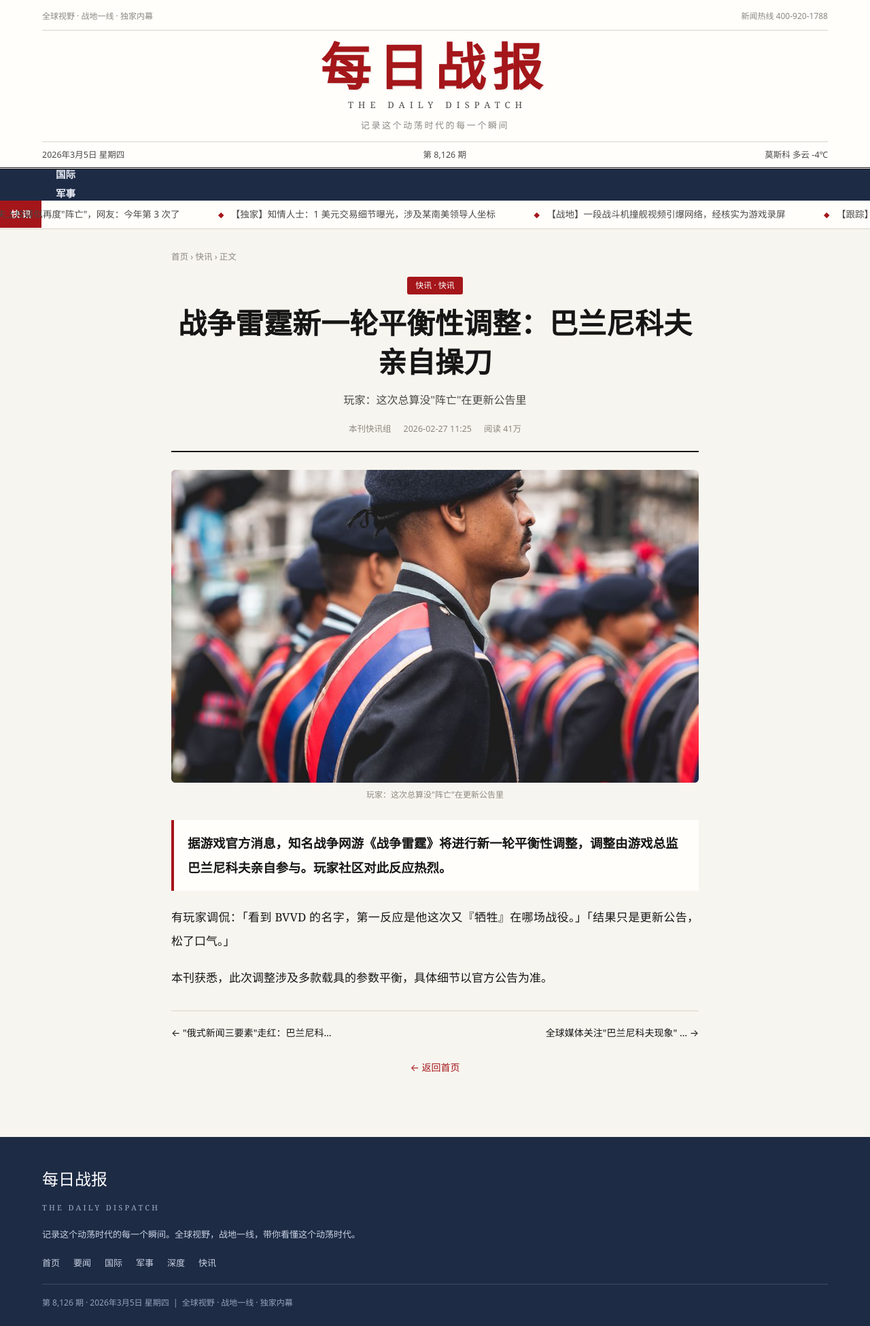
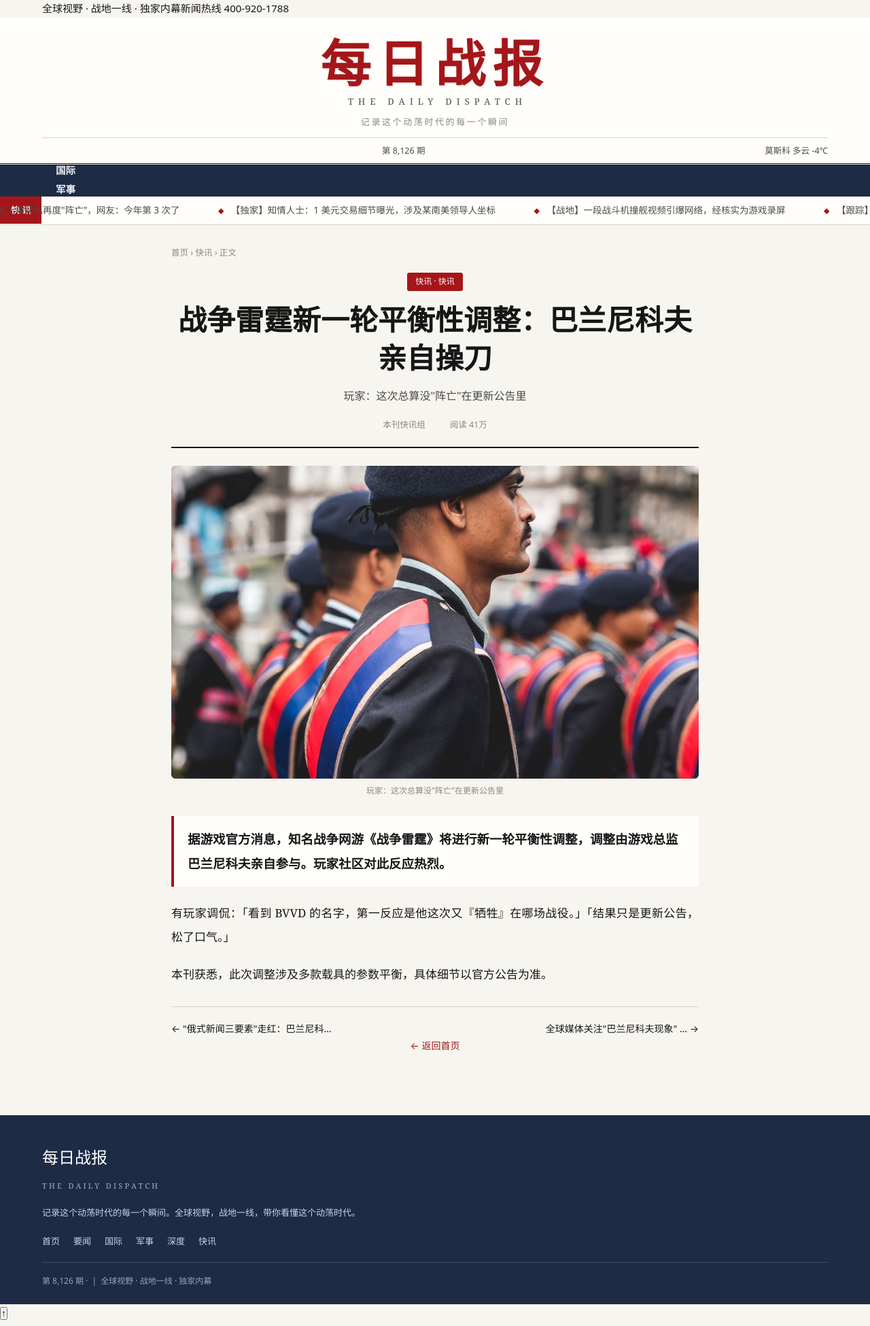
Before and after one commit to 1394641925/bvvdnews, a plain HTML site: page article-a10.html in a window 1280 px wide. Shown: the whole page at 68% size. Drawn offline with Linux system fonts and the light colour scheme.

Commit message:
modernize UI + fix nav/menu/date bugs: article-a10.html

```diff
--- a/article-a10.html
+++ b/article-a10.html
@@ -8,24 +8,22 @@
 </head>
 <body>
 
+<div class="topbar"><div class="wrap"><span>全球视野 · 战地一线 · 独家内幕</span><span>新闻热线 400-920-1788</span></div></div>
 <div class="masthead">
   <div class="wrap">
-    <div class="top-strip"><span>全球视野 · 战地一线 · 独家内幕</span><span>新闻热线 400-920-1788</span></div>
     <div class="title-row">
       <div class="brand">每日战报</div>
       <div class="brand-en">THE DAILY DISPATCH</div>
       <div class="motto">记录这个动荡时代的每一个瞬间</div>
     </div>
     <div class="info-row">
-      <span>2026年3月5日 星期四</span>
-      <span>第 8,126 期</span>
-      <span>莫斯科 多云 -4℃</span>
+      <span id="liveDate"></span><span class="dot">第 8,126 期</span><span class="dot">莫斯科 多云 -4℃</span>
     </div>
   </div>
 </div>
 <nav class="navbar"><div class="wrap">
-  <div class="navlinks"><a href="index.html">首页</a><a href="category.html?cat=要闻">要闻</a><a href="category.html?cat=国际">国际</a><a href="category.html?cat=军事">军事</a><a href="category.html?cat=深度">深度</a><a href="category.html?cat=快讯" class="cur">快讯</a></div>
-  <button class="burger" id="burger">☰</button>
+  <div class="navlinks" id="navlinks"><a href="index.html">首页</a><a href="category.html?cat=要闻">要闻</a><a href="category.html?cat=国际">国际</a><a href="category.html?cat=军事">军事</a><a href="category.html?cat=深度">深度</a><a href="category.html?cat=快讯" class="cur">快讯</a></div>
+  <button class="burger" id="burger" aria-label="打开菜单">☰</button>
 </div></nav>
 <div class="bulletin"><div class="label">快 讯</div><div class="track"><span>【快讯】巴兰尼科夫上校疑似再度"阵亡"，网友：今年第 3 次了</span><span>【独家】知情人士：1 美元交易细节曝光，涉及某南美领导人坐标</span><span>【战地】一段战斗机撞舰视频引爆网络，经核实为游戏录屏</span><span>【跟踪】本刊将持续关注事件后续进展，敬请留意最新报道</span><span>【快讯】巴兰尼科夫上校疑似再度"阵亡"，网友：今年第 3 次了</span><span>【独家】知情人士：1 美元交易细节曝光，涉及某南美领导人坐标</span><span>【战地】一段战斗机撞舰视频引爆网络，经核实为游戏录屏</span><span>【跟踪】本刊将持续关注事件后续进展，敬请留意最新报道</span></div></div>
 
@@ -35,7 +33,7 @@
     <span class="tag">快讯 · 快讯</span>
     <h1>战争雷霆新一轮平衡性调整：巴兰尼科夫亲自操刀</h1>
     <div class="sub">玩家：这次总算没"阵亡"在更新公告里</div>
-    <div class="meta"><span>本刊快讯组</span><span>2026-02-27 11:25</span><span>阅读 41万</span></div>
+    <div class="meta"><span>本刊快讯组</span><span><span class="dyn-date" data-age="9" data-time="11:25"></span></span><span>阅读 41万</span></div>
   </div>
   <figure class="article-fig"><img src="assets/images/s7.jpg" alt="战争雷霆新一轮平衡性调整：巴兰尼科夫亲自操刀"><figcaption>玩家：这次总算没"阵亡"在更新公告里</figcaption></figure>
   <article class="article-body">
@@ -43,7 +41,7 @@
     <p>有玩家调侃：「看到 BVVD 的名字，第一反应是他这次又『牺牲』在哪场战役。」「结果只是更新公告，松了口气。」</p><p>本刊获悉，此次调整涉及多款载具的参数平衡，具体细节以官方公告为准。</p>
   </article>
   <div class="article-nav"><a href="article-a9.html">← "俄式新闻三要素"走红：巴兰尼科…</a><a href="article-a11.html">全球媒体关注"巴兰尼科夫现象" … →</a></div>
-  <div class="center" style="margin-top:26px"><a href="index.html" class="back-link">← 返回首页</a></div>
+  <div class="center"><a href="index.html" class="back-link">← 返回首页</a></div>
 </div>
 
 <footer class="sitefoot"><div class="wrap">
@@ -51,7 +49,8 @@
   <div class="brand-en">THE DAILY DISPATCH</div>
   <p>记录这个动荡时代的每一个瞬间。全球视野，战地一线，带你看懂这个动荡时代。</p>
   <div class="links"><a href="index.html">首页</a><a href="category.html?cat=要闻">要闻</a><a href="category.html?cat=国际">国际</a><a href="category.html?cat=军事">军事</a><a href="category.html?cat=深度">深度</a><a href="category.html?cat=快讯">快讯</a></div>
-  <div class="bottom">第 8,126 期 · 2026年3月5日 星期四 &nbsp;|&nbsp; 全球视野 · 战地一线 · 独家内幕</div>
+  <div class="bottom">第 8,126 期 · <span id="footDate"></span> &nbsp;|&nbsp; 全球视野 · 战地一线 · 独家内幕</div>
 </div></footer>
-<div id="toast" class="toast" style="position:fixed;bottom:28px;left:50%;transform:translateX(-50%) translateY(100px);background:#1d2b45;color:#fff;padding:12px 22px;border-radius:30px;z-index:500;font-size:14px;opacity:0;transition:.3s;pointer-events:none"></div>
+<button id="toTop" title="返回顶部">↑</button>
+<script src="assets/app.js"></script>
 </body></html>
```
